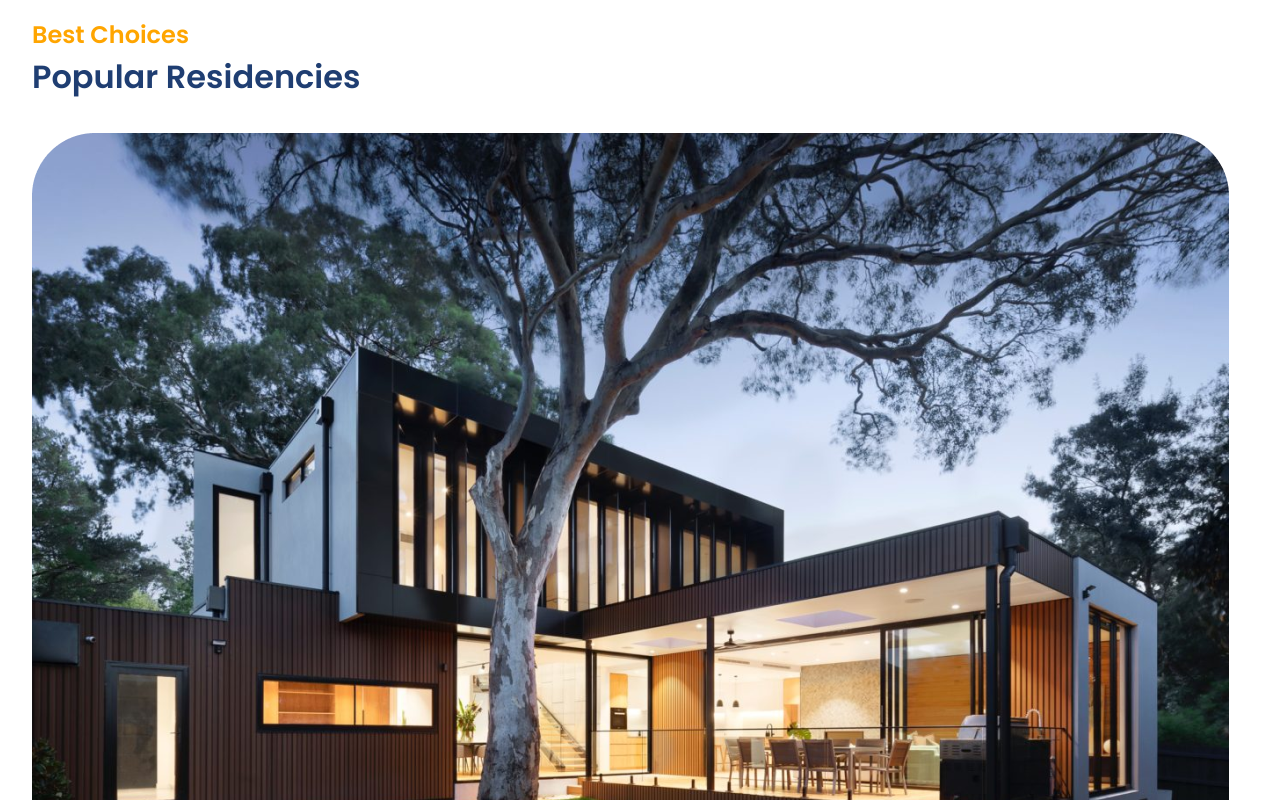
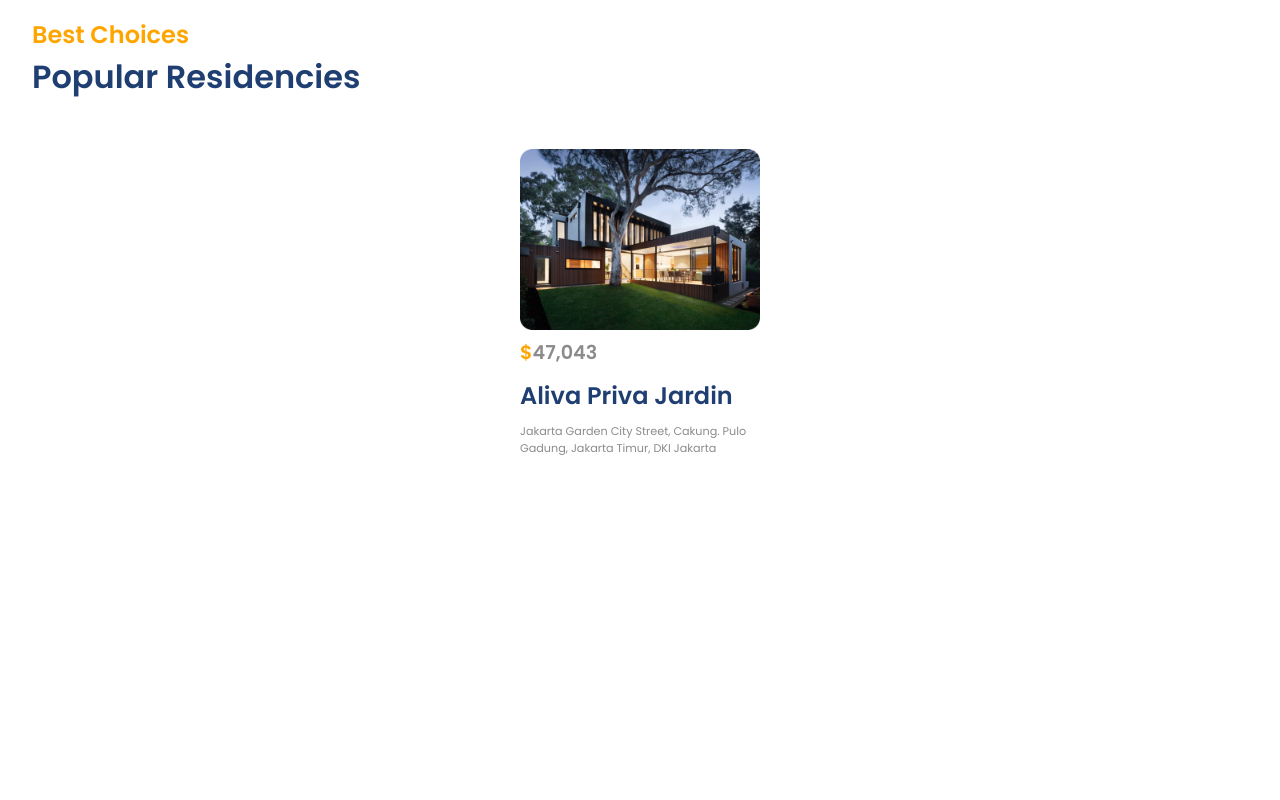
Before and after one commit to SanjoyGorai/real-estate-website, a React (Vite) app: page / in a window 1280 px wide. Shown: the part 940-1740 px from the top of the page. After the commit the page ends 1449 px from the top, so only its background shows below. Built offline with nearby package versions, Linux system fonts and the light colour scheme.

Commit message:
sliser working

```diff
--- a/src/componants/Residencies/Residencies.css
+++ b/src/componants/Residencies/Residencies.css
@@ -1,3 +1,44 @@
-.r-head{
+.r-head {
     margin-bottom: 2rem;
 }
+
+.r-card {
+    gap: 0.6rem;
+    padding: 1rem;
+    border-radius: 10px;
+    max-width: max-content;
+    margin: auto;
+    transition: all 300ms ease-in;
+}
+
+.r-card>img {
+    width: 100%;
+    max-width: 15rem;
+}
+
+.r-card>:nth-child(2) {
+    font-size: 1.2rem;
+    font-weight: 600;
+}
+
+.r-card>:nth-child(3) {
+    font-size: 1.5rem;
+}
+
+.r-card>:nth-child(4) {
+    font-size: 0.7rem;
+    width: 15rem;
+}
+
+.r-card:hover {
+    scale: 1.025;
+    cursor: pointer;
+    background: linear-gradient(180deg,
+            rgba(255, 255, 255, 0), 0%,
+            rgba(136, 160, 255, 0.46), 217.91%);
+    box-shadow: 0px 72px 49px -51px rgba(136, 160, 255, 0.21);
+}
+
+.swiper-horizontal {
+    overflow: visible;
+}
--- a/src/componants/Residencies/Residencies.jsx
+++ b/src/componants/Residencies/Residencies.jsx
@@ -3,6 +3,7 @@ import { Swiper, SwiperSlide, useSwiper } from 'swiper/react'
 import 'swiper/css'
 import './Residencies.css'
 import data from '../../utils/slider.json'
+import { sliderSettings } from '../../utils/common'
 
 const Residencies = () => {
     return (
@@ -13,16 +14,18 @@ const Residencies = () => {
                     <span className='primaryText'>Popular Residencies</span>
                 </div>
 
-                <Swiper>
+                <Swiper {...sliderSettings} >
                     {
                         data.map((card, i) => (
                             <SwiperSlide key={i}>
-                                <div className="r-card">
+                                <div className="flexColStart r-card">
                                     <img src={card.image} alt="home" />
                                     <span className="secondaryText r-price">
-                                        <span>$</span>
+                                        <span style={{ color: 'orange' }}>$</span>
                                         <span>{card.price}</span>
                                     </span>
+                                    <span className='primaryText'>{card.name} </span>
+                                    <span className='secondaryText'>{card.detail} </span>
                                 </div>
                             </SwiperSlide>
                         ))
```
